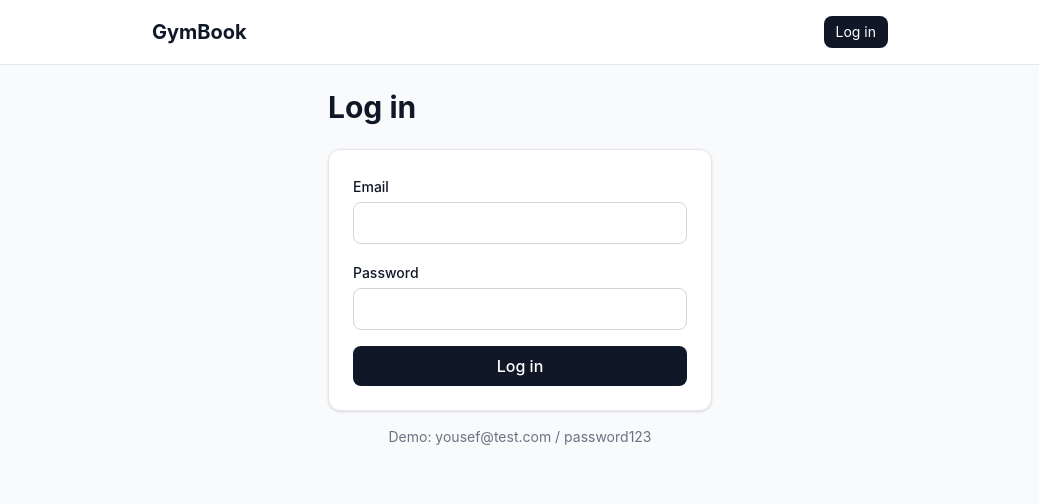
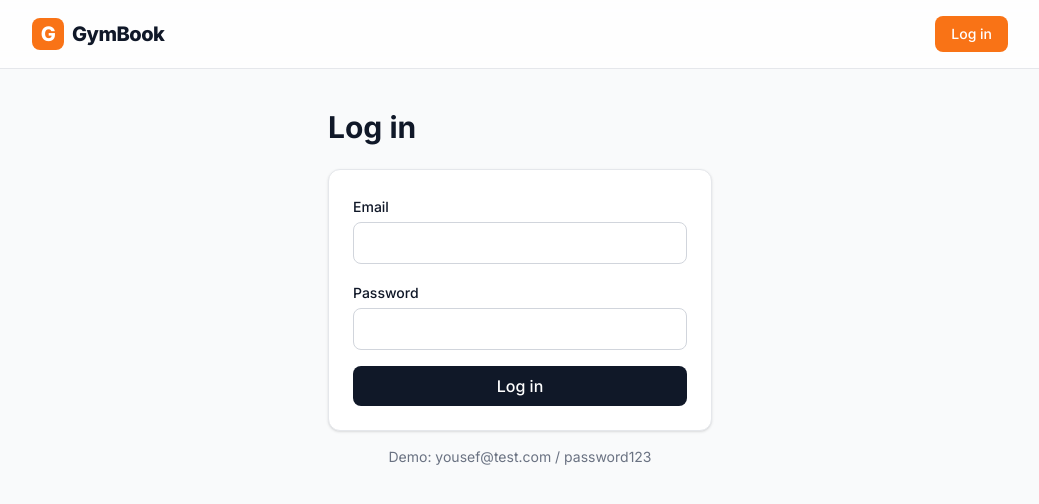
Before and after one commit to yousef-abouteem/gym-booking, a React (Vite) app in the folder client/: page /login in a window 1280 px wide. Shown: the top 504 px of the page, without its empty margins (120-1159 px from the left). Built offline with nearby package versions, Linux system fonts and the light colour scheme.

Commit message:
Redesign header and gyms page

```diff
--- a/client/index.html
+++ b/client/index.html
@@ -4,7 +4,10 @@
     <meta charset="UTF-8" />
     <link rel="icon" type="image/svg+xml" href="/favicon.svg" />
     <meta name="viewport" content="width=device-width, initial-scale=1.0" />
-    <title>client</title>
+    <title>GymBook — Book gym classes</title>
+    <link rel="preconnect" href="https://fonts.googleapis.com" />
+    <link rel="preconnect" href="https://fonts.gstatic.com" crossorigin />
+    <link href="https://fonts.googleapis.com/css2?family=Inter:wght@400;500;600;700;800&display=swap" rel="stylesheet" />
   </head>
   <body>
     <div id="root"></div>
--- a/client/src/App.tsx
+++ b/client/src/App.tsx
@@ -9,31 +9,42 @@ export default function App() {
   const { user, logout } = useAuth();
 
   return (
-    <div className="min-h-screen bg-gray-50 text-gray-900">
-      <header className="border-b border-gray-200 bg-white">
-        <nav className="mx-auto flex max-w-3xl items-center justify-between p-4">
-          <Link to="/" className="text-xl font-bold">
+    <div className="min-h-screen bg-gray-50 text-gray-900 antialiased">
+      <header className="sticky top-0 z-10 border-b border-gray-200 bg-white/80 backdrop-blur">
+        <nav className="mx-auto flex max-w-5xl items-center justify-between px-6 py-4">
+          <Link to="/" className="flex items-center gap-2 text-xl font-extrabold tracking-tight">
+            <span className="flex h-8 w-8 items-center justify-center rounded-lg bg-brand-500 text-white">
+              G
+            </span>
             GymBook
           </Link>
 
-          <div className="flex items-center gap-4 text-sm">
+          <div className="flex items-center gap-5 text-sm font-medium">
             {user ? (
               <>
-              {user.role === "member" && (
-              <Link to="/my-bookings" className="text-gray-600 hover:text-gray-900">
-                My bookings
-              </Link>
-               )}
-                <span className="text-gray-600">Hi, {user.name}</span>
+                {user.role === "member" && (
+                  <Link to="/my-bookings" className="text-gray-600 transition hover:text-gray-900">
+                    My bookings
+                  </Link>
+                )}
+                <div className="flex items-center gap-2">
+                  <span className="flex h-8 w-8 items-center justify-center rounded-full bg-brand-100 font-semibold text-brand-700">
+                    {user.name[0].toUpperCase()}
+                  </span>
+                  <span className="hidden text-gray-700 sm:inline">{user.name}</span>
+                </div>
                 <button
                   onClick={logout}
-                  className="rounded-lg border border-gray-300 px-3 py-1.5 hover:bg-gray-100"
+                  className="rounded-lg border border-gray-300 px-3 py-1.5 text-gray-700 transition hover:bg-gray-100"
                 >
                   Log out
                 </button>
               </>
             ) : (
-              <Link to="/login" className="rounded-lg bg-gray-900 px-3 py-1.5 text-white hover:bg-gray-700">
+              <Link
+                to="/login"
+                className="rounded-lg bg-brand-500 px-4 py-2 text-white transition hover:bg-brand-600"
+              >
                 Log in
               </Link>
             )}
@@ -41,13 +52,13 @@ export default function App() {
         </nav>
       </header>
 
-      <main className="mx-auto max-w-3xl p-6">
+      <main className="mx-auto max-w-5xl px-6 py-10">
         <Routes>
           <Route path="/" element={<GymsPage />} />
           <Route path="/gyms/:slug" element={<GymPage />} />
           <Route path="/login" element={<LoginPage />} />
+          <Route path="/my-bookings" element={<MyBookingsPage />} />
           <Route path="*" element={<p>Page not found</p>} />
-          <Route path="/my-bookings" element={<MyBookingsPage />} />
         </Routes>
       </main>
     </div>
--- a/client/src/index.css
+++ b/client/src/index.css
@@ -1 +1,11 @@
 @import "tailwindcss";
+
+@theme {
+  --font-sans: "Inter", ui-sans-serif, system-ui, sans-serif;
+
+  --color-brand-50: #fff7ed;
+  --color-brand-100: #ffedd5;
+  --color-brand-500: #f97316;
+  --color-brand-600: #ea580c;
+  --color-brand-700: #c2410c;
+}
--- a/client/src/pages/GymsPage.tsx
+++ b/client/src/pages/GymsPage.tsx
@@ -8,6 +8,40 @@ type Gym = {
   city: string;
   description: string | null;
 };
+
+// كل نادٍ يأخذ تدرجًا لونيًا ثابتًا حسب رقمه
+const gradients = [
+  "from-orange-500 to-rose-500",
+  "from-sky-500 to-indigo-600",
+  "from-emerald-500 to-teal-600",
+  "from-violet-500 to-fuchsia-500",
+  "from-amber-500 to-orange-600",
+];
+
+function gradientFor(id: string) {
+  return gradients[Number(id) % gradients.length];
+}
+
+function initials(name: string) {
+  return name
+    .split(" ")
+    .map((w) => w[0])
+    .join("")
+    .slice(0, 2)
+    .toUpperCase();
+}
+
+function PinIcon() {
+  return (
+    <svg className="h-4 w-4" viewBox="0 0 20 20" fill="currentColor" aria-hidden="true">
+      <path
+        fillRule="evenodd"
+        d="M10 18s6-5.33 6-10A6 6 0 0 0 4 8c0 4.67 6 10 6 10Zm0-8a2 2 0 1 0 0-4 2 2 0 0 0 0 4Z"
+        clipRule="evenodd"
+      />
+    </svg>
+  );
+}
 
 export default function GymsPage() {
   const [gyms, setGyms] = useState<Gym[]>([]);
@@ -25,26 +59,76 @@ export default function GymsPage() {
       .finally(() => setLoading(false));
   }, []);
 
-  if (loading) return <p>Loading...</p>;
-  if (error) return <p className="text-red-600">Error: {error}</p>;
-
   return (
     <div>
-      <h1 className="mb-6 text-3xl font-bold">Gyms</h1>
-      <ul className="grid gap-4 sm:grid-cols-2">
+      <section className="relative mb-12 overflow-hidden rounded-3xl bg-gray-900 px-8 py-14 text-white sm:px-12">
+        <div className="pointer-events-none absolute -right-24 -top-24 h-72 w-72 rounded-full bg-brand-500/40 blur-3xl" />
+        <div className="pointer-events-none absolute -bottom-32 left-10 h-72 w-72 rounded-full bg-rose-500/20 blur-3xl" />
+        <div className="relative">
+          <p className="text-sm font-semibold uppercase tracking-widest text-brand-500">
+            Train smarter
+          </p>
+          <h1 className="mt-3 text-4xl font-extrabold tracking-tight sm:text-5xl">
+            Find your next class
+          </h1>
+          <p className="mt-4 max-w-xl text-lg text-gray-300">
+            Browse gyms in your city, see live availability, and book your spot in seconds.
+          </p>
+        </div>
+      </section>
+
+      <div className="mb-6 flex items-baseline justify-between">
+        <h2 className="text-2xl font-bold tracking-tight">Gyms</h2>
+        {!loading && !error && (
+          <span className="text-sm text-gray-500">
+            {gyms.length} {gyms.length === 1 ? "gym" : "gyms"}
+          </span>
+        )}
+      </div>
+
+      {loading ? (
+        <div className="grid gap-6 sm:grid-cols-2 lg:grid-cols-3">
+          {[0, 1, 2].map((i) => (
+            <div key={i} className="h-64 animate-pulse rounded-2xl bg-gray-200" />
+          ))}
+        </div>
+      ) : error ? (
+        <p className="rounded-xl bg-red-50 p-4 text-red-700">Error: {error}</p>
+      ) : gyms.length === 0 ? (
+        <p className="text-gray-500">No gyms yet.</p>
+      ) : (
+        <ul className="grid gap-6 sm:grid-cols-2 lg:grid-cols-3">
           {gyms.map((gym) => (
             <li key={gym.id}>
               <Link
                 to={`/gyms/${gym.slug}`}
-              className="block rounded-xl border border-gray-200 bg-white p-5 shadow-sm transition hover:border-gray-400 hover:shadow-md"
+               className="group flex h-full flex-col overflow-hidden rounded-2xl border border-gray-200 bg-white shadow-sm transition duration-200 hover:-translate-y-1 hover:shadow-xl"
               >
-              <h2 className="text-lg font-semibold">{gym.name}</h2>
-              <p className="text-sm text-gray-500">{gym.city}</p>
-              {gym.description && <p className="mt-2 text-gray-700">{gym.description}</p>}
+                <div
+                  className={`flex h-32 items-center justify-center bg-linear-to-br ${gradientFor(gym.id)}`}
+                >
+                  <span className="text-4xl font-extrabold text-white/90 transition group-hover:scale-110">
+                    {initials(gym.name)}
+                  </span>
+                </div>
+               <div className="flex flex-1 flex-col p-5">
+                  <h3 className="text-lg font-semibold">{gym.name}</h3>
+                  <p className="mt-1 flex items-center gap-1 text-sm text-gray-500">
+                    <PinIcon />
+                    {gym.city}
+                  </p>
+                  {gym.description && (
+                    <p className="mt-3 line-clamp-2 text-sm text-gray-600">{gym.description}</p>
+                  )}
+                 <p className="mt-auto pt-4 text-sm font-semibold text-brand-600">
+                    View classes <span className="inline-block transition group-hover:translate-x-1">→</span>
+                  </p>
+                </div>
               </Link>
             </li>
           ))}
         </ul>
+      )}
     </div>
   );
 }
```
Lines whose indentation alone changed are shown as unchanged.
